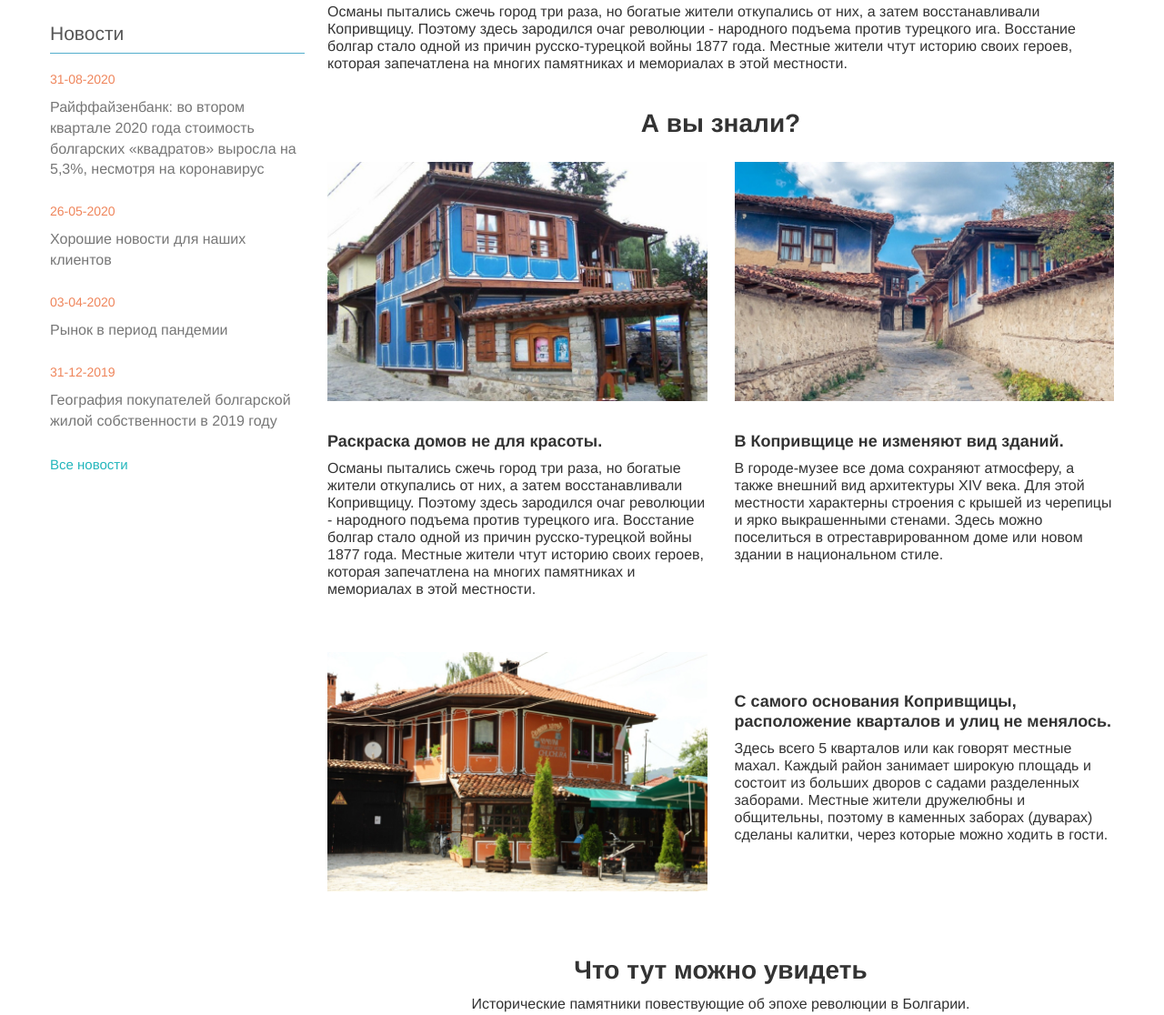
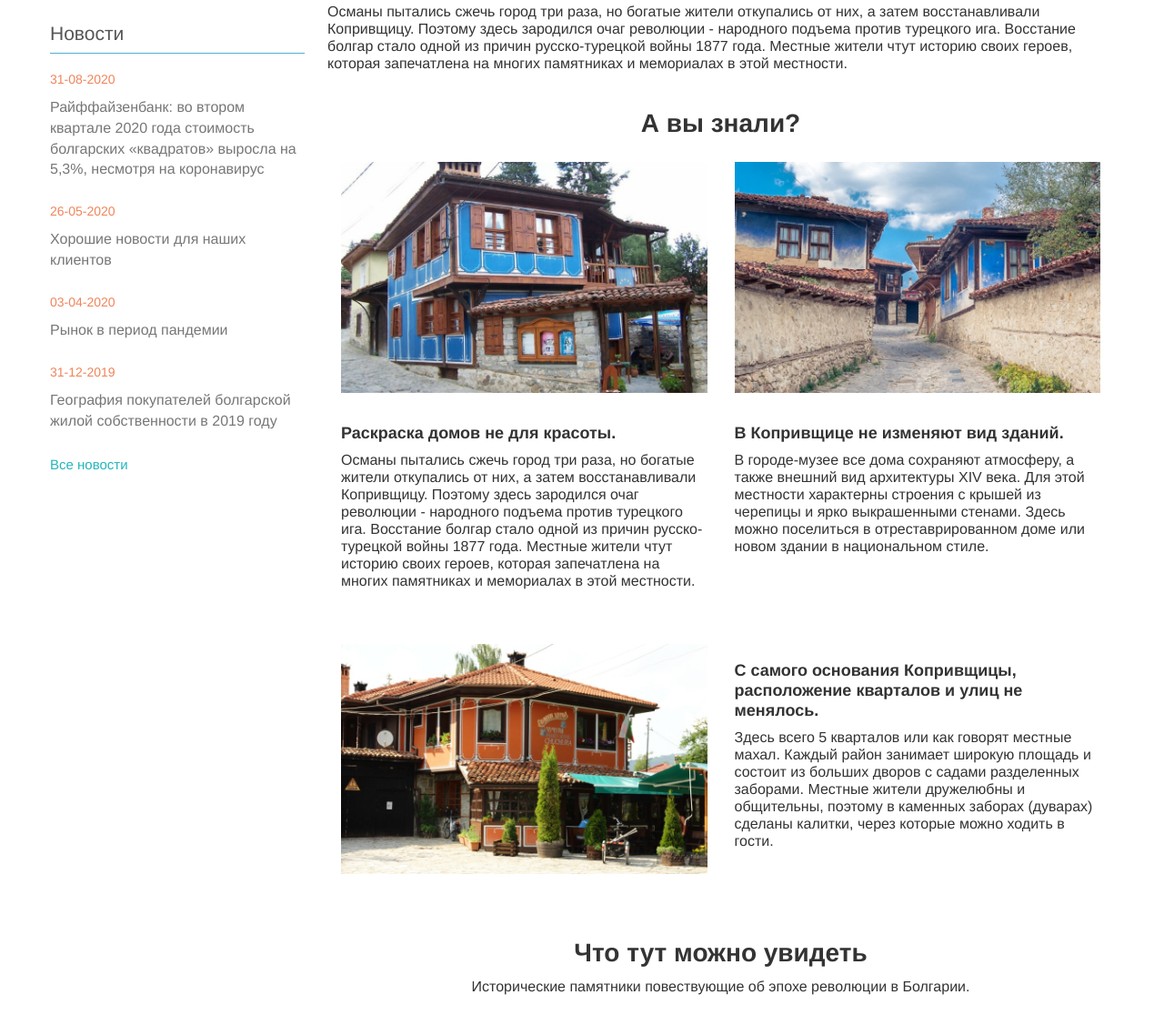
Before and after one commit to apalion1493/bgd-koprivshtitsa, a plain HTML site: page index.html in a window 1280 px wide. Shown: the part 3317-4433 px from the top of the page at 91% size. Drawn offline with Linux system fonts and the light colour scheme; a script that the page names is missing.

Commit message:
commit 11.12

```diff
--- a/index.html
+++ b/index.html
@@ -1465,7 +1465,7 @@
                         <p class="article-section-theSameType__text mb-5">Османы пытались сжечь город три раза, но богатые жители откупались от них, а затем восстанавливали Копривщицу. Поэтому здесь зародился очаг революции - народного подъема против турецкого ига. Восстание болгар стало одной из причин русско-турецкой войны 1877 года. Местные жители чтут историю своих героев, которая запечатлена на многих памятниках и мемориалах в этой местности.</p>
                         <span class="h2 article-section-theSameType__h2 font-bold">А вы знали?</span>
 
-                        <div class="row">
+                        <div class="row ml-0 mr-0">
                             <div class="col-md-6">
                                 <div class="article-media-card">
                                     <div class="article-media-card__img">
```
